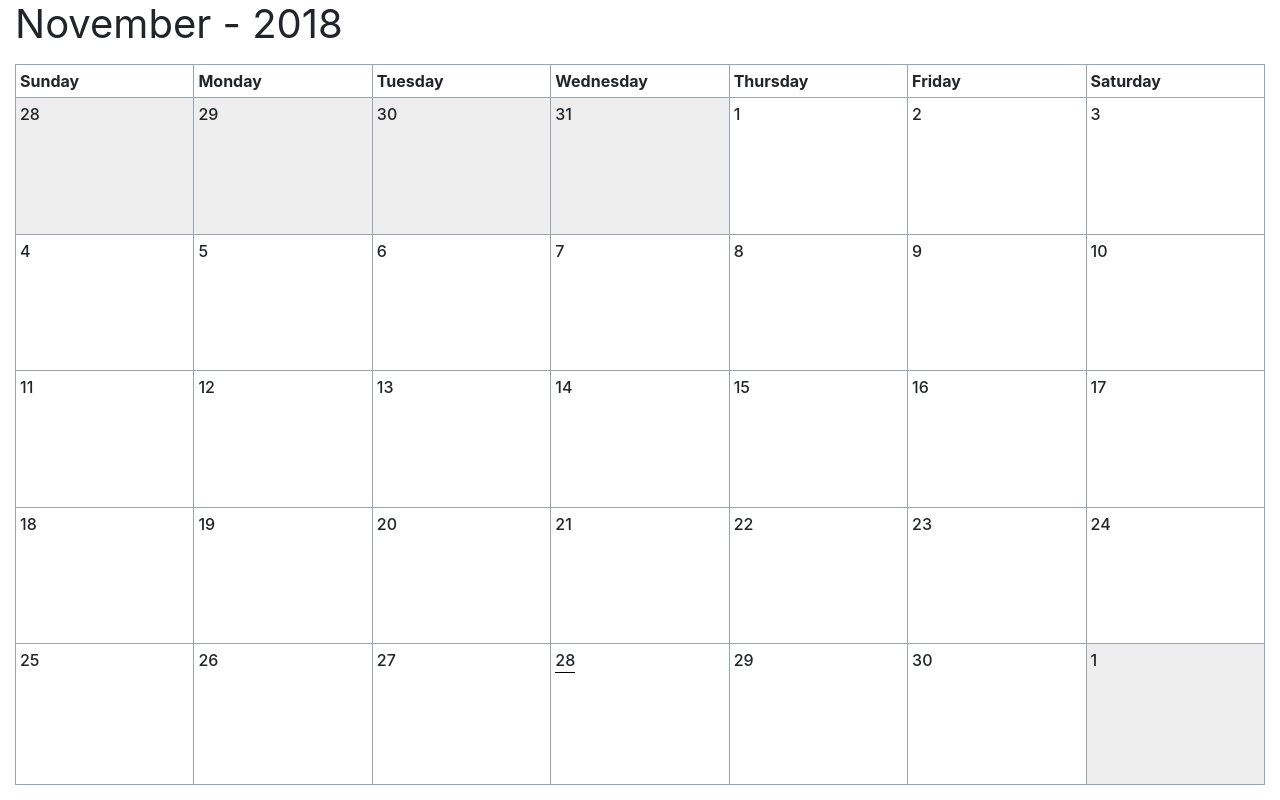
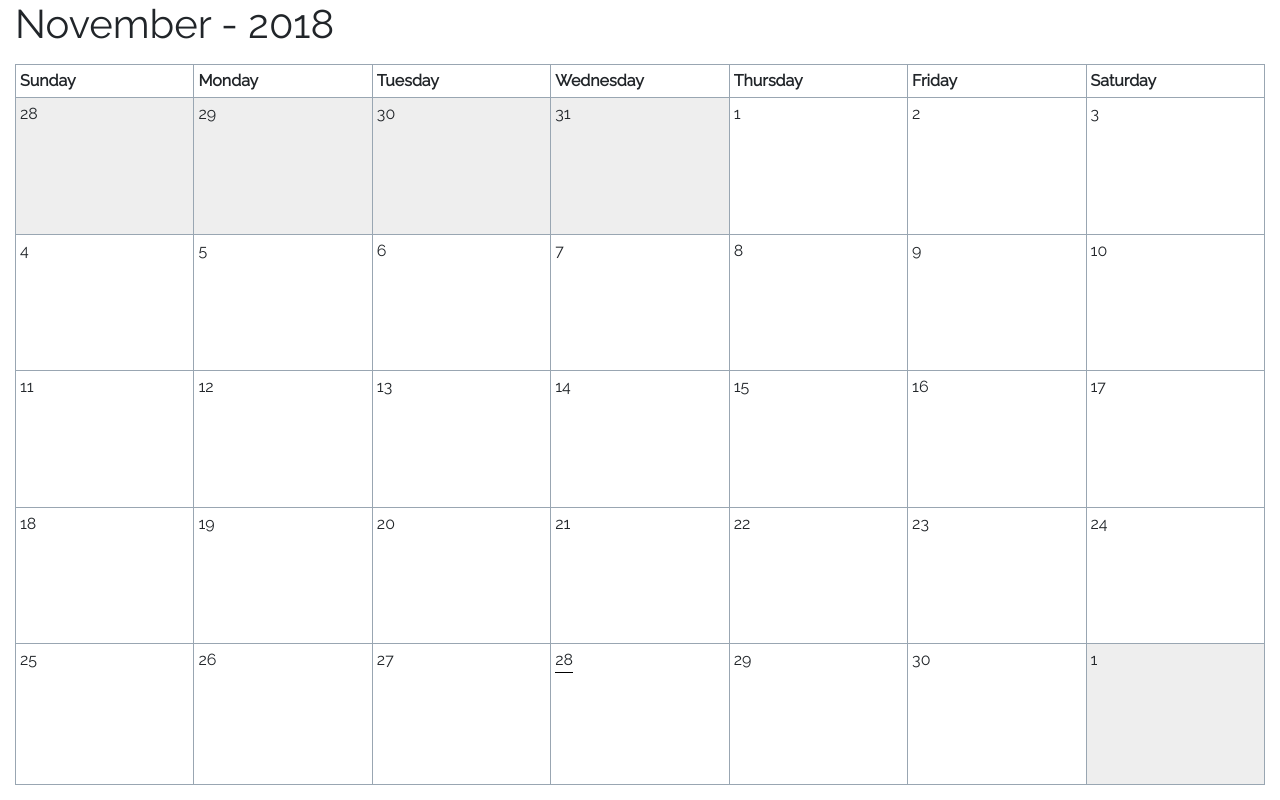
Before and after one commit to CharlMeyers/SimpleCalendar, a PHP site: page / in a window 1280 px wide. Run offline with PHP 8.4, Linux system fonts and the light colour scheme; some libraries are stand-ins or nearby versions.

Commit message:
Minor visual changes
- Updated title to display current date
- Updated font face

```diff
--- a/index.html
+++ b/index.html
@@ -10,6 +10,7 @@
 
     <link rel="stylesheet" href="https://stackpath.bootstrapcdn.com/bootstrap/4.1.3/css/bootstrap.min.css" integrity="sha384-MCw98/SFnGE8fJT3GXwEOngsV7Zt27NXFoaoApmYm81iuXoPkFOJwJ8ERdknLPMO"
         crossorigin="anonymous" />
+    <link href="https://fonts.googleapis.com/css?family=Raleway" rel="stylesheet">
     <link rel="stylesheet" href="main.css" />
 
     <script src="https://cdnjs.cloudflare.com/ajax/libs/moment.js/2.22.2/moment.min.js"></script>
--- a/main.css
+++ b/main.css
@@ -1,6 +1,6 @@
-html,
-        body {
+html,body {
     height: 100%;
+    font-family: 'Raleway', sans-serif;
 }
 
 body {
@@ -28,6 +28,8 @@ html,
 
 .table-bordered thead th {
     border-bottom: 1px solid #99a6b2;
+    text-overflow: ellipsis;
+    overflow: hidden;
 }
 
 #calendar-container {
--- a/main.js
+++ b/main.js
@@ -1,6 +1,7 @@
 var DrawCalendar = function () {
     var tableBody = document.querySelector("#body");
     document.querySelector("#monthAndYear").innerText = moment().format("MMMM") + " - " + moment().format("YYYY");
+    document.querySelector("title").innerText = "Simple Calandar | " + moment().format("D MMMM YYYY");
 
     //Based off https://stackoverflow.com/questions/39786372/creating-a-custom-calendar-with-moment-using-days-weeks-and-headings
     const startWeek = moment().startOf('month').week();
```
Lines whose indentation alone changed are shown as unchanged.
